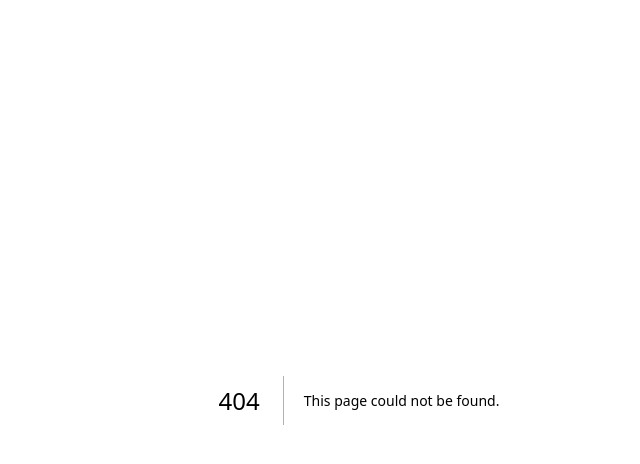
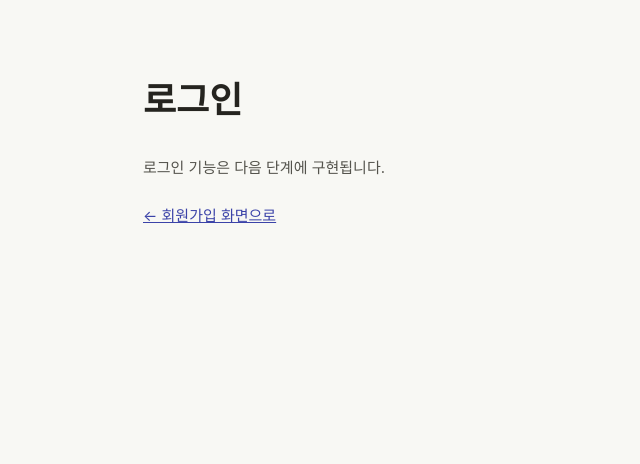
Before and after one commit to sungsmith/2chi_v1, a Next.js app in the folder frontend/: page /login in a window 1280 px wide. Before the commit this address had no page. Shown: the top 464 px of the page, without its empty margins (281-921 px from the left). Built offline with nearby package versions, Linux system fonts and the light colour scheme; a web font is replaced by a local one.

Commit message:
feat(frontend): /terms, /privacy, /login(placeholder) 페이지

```diff
--- a/frontend/package.json
+++ b/frontend/package.json
@@ -11,7 +11,8 @@
   "dependencies": {
     "next": "16.2.6",
     "react": "19.2.4",
-    "react-dom": "19.2.4"
+    "react-dom": "19.2.4",
+    "react-markdown": "^10.1.0"
   },
   "devDependencies": {
     "@types/node": "^20",
--- /dev/null
+++ b/frontend/src/app/login/page.tsx
@@ -0,0 +1,23 @@
+import Link from "next/link";
+
+export const metadata = {
+  title: "로그인 · 2chi",
+};
+
+export default function LoginPage() {
+  return (
+    <main style={{ maxWidth: 480, margin: "0 auto", padding: "var(--space-12) var(--space-6)" }}>
+      <h1 style={{ fontFamily: "var(--font-family-hand)", fontSize: "var(--fs-page-title)" }}>
+        로그인
+      </h1>
+      <p style={{ color: "var(--color-text-secondary)", marginTop: "var(--space-6)" }}>
+        로그인 기능은 다음 단계에 구현됩니다.
+      </p>
+      <p style={{ marginTop: "var(--space-6)" }}>
+        <Link href="/signup" style={{ color: "var(--color-text-brand)" }}>
+          ← 회원가입 화면으로
+        </Link>
+      </p>
+    </main>
+  );
+}
```
Also changed, not shown: frontend/src/app/privacy/page.tsx (added, +18 -0 lines), frontend/src/app/terms/page.tsx (added, +18 -0 lines), 1 other file (tests, documents, lock files or other folders).
